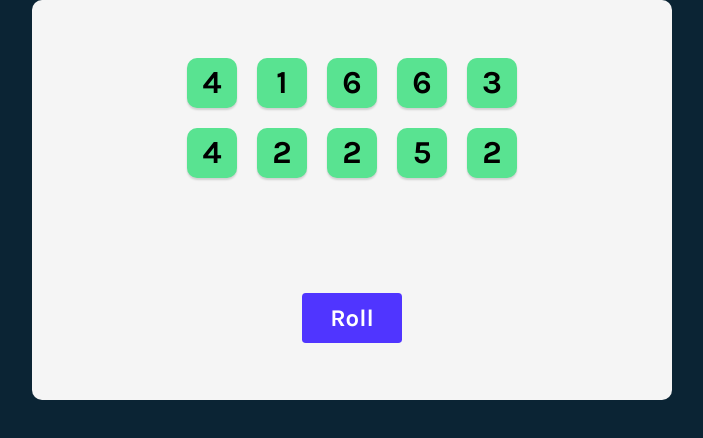
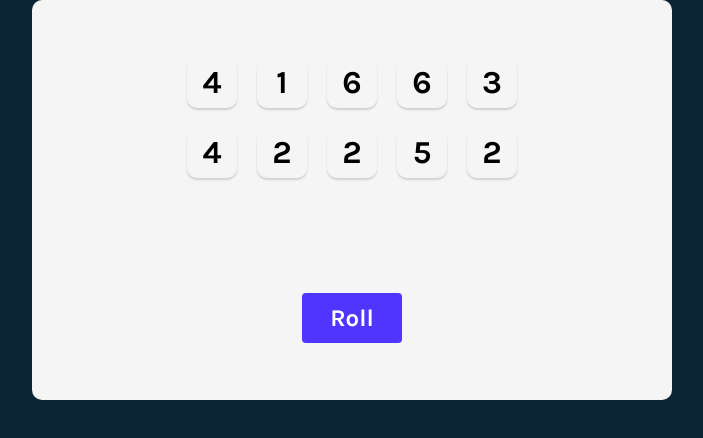
Before and after one commit to Rmaki27/Tenzies-Game, a React (Vite) app in the folder Tenzies-Game/: page / in a window 1280 px wide. Shown: the top 438 px of the page, without its empty margins (288-991 px from the left). Built offline with nearby package versions, Linux system fonts and the light colour scheme.

Commit message:
Log die id when clicked

```diff
--- a/Tenzies-Game/package.json
+++ b/Tenzies-Game/package.json
@@ -10,6 +10,7 @@
     "preview": "vite preview"
   },
   "dependencies": {
+    "nanoid": "^4.0.2",
     "react": "^18.2.0",
     "react-dom": "^18.2.0"
   },
--- a/Tenzies-Game/src/App.jsx
+++ b/Tenzies-Game/src/App.jsx
@@ -1,7 +1,7 @@
 import { useState } from 'react'
 import './App.css'
 import Die from './Die'
-import {nanoid} from "nanoid"
+import {nanoid} from 'nanoid'
 
 export default function App() {
   const [dice, setDice] = useState(allNewDice())
@@ -27,10 +27,26 @@ export default function App() {
   const diceElements = dice.map(currentDie => (
   <Die
   key={currentDie.id}
+  id={currentDie.id}
   value={currentDie.value}
   isHeld={currentDie.isHeld}
+  holdDice={()=> holdDice(currentDie.id)}
+  backgroundColor="white"
   />))
-  console.log(diceElements)
+
+function holdDice(id) {
+  console.log(id)
+  // setDice(dice => {
+  //   dice.map((currentDie) => {
+  //     return {...currentDie, backgroundColor: currentDie.id === id ? "#59E391" : "white"}
+  //   })
+  // })
+
+
+
+
+}
+
   return (
     <>
       <main>
--- a/Tenzies-Game/src/Die.jsx
+++ b/Tenzies-Game/src/Die.jsx
@@ -1,11 +1,8 @@
 export default function Die(props) {
-    const styles = {
-        backgroundColor: props.isHeld ? "#59E391" : "white"
-    }
 
     return (
         <>
-            <div className="Die" style={styles}>
+            <div className="Die" onClick={props.holdDice}>
                 <h2 className="Die--value">{props.value}</h2>
             </div>
         </>
```
Also changed, not shown: 1 other file (tests, documents, lock files or other folders).
